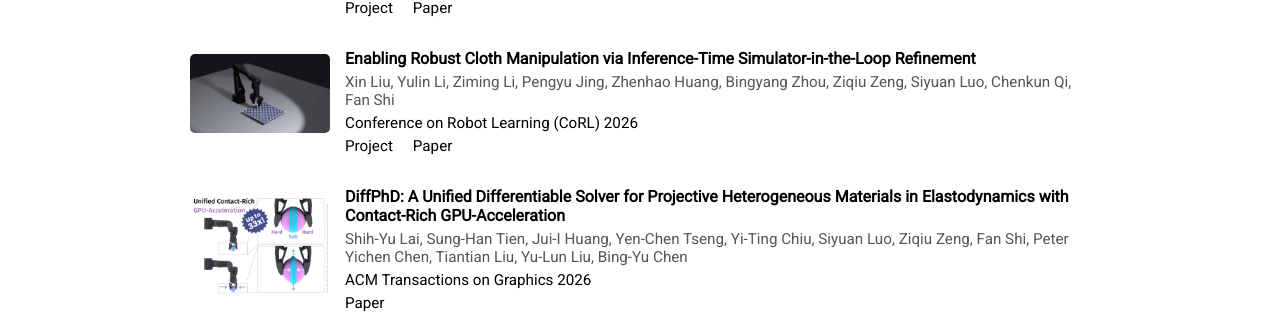
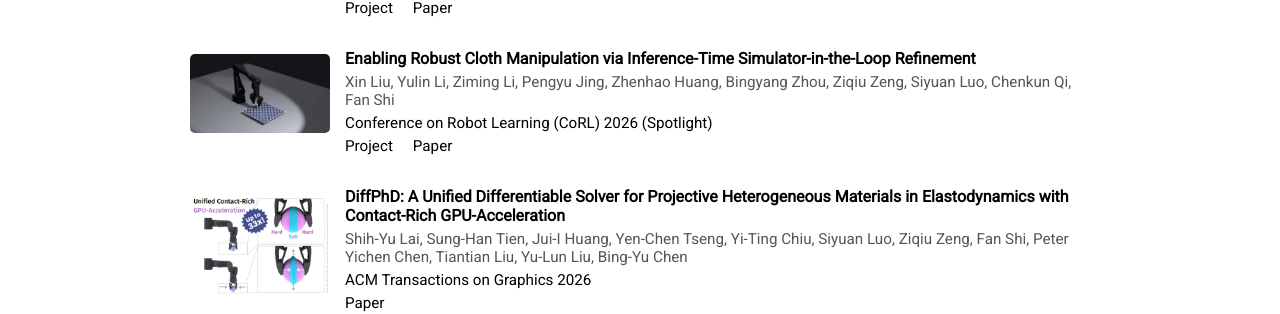
Before and after one commit to NUS-HcRL/nus-hcrl.github.io, a Jekyll site: the page built from pages/research.md, in a window 1280 px wide and 900 px high. Shown: the part 329-643 px from the top of the window. Built offline with Jekyll 4.4.1, drawn with Linux system fonts in a browser that asks for light colours; nearby versions of some CDN libraries.

Commit message:
Update publication venue to include 'Spotlight'

```diff
--- a/pages/research.md
+++ b/pages/research.md
@@ -38,7 +38,7 @@ permalink: /research
         <div class="publication-info">
             <div class="publication-title">Enabling Robust Cloth Manipulation via Inference-Time Simulator-in-the-Loop Refinement</div>
             <div class="publication-authors">Xin Liu, Yulin Li, Ziming Li, Pengyu Jing, Zhenhao Huang, Bingyang Zhou, Ziqiu Zeng, Siyuan Luo, Chenkun Qi, Fan Shi</div>
-            <div class="publication-venue">Conference on Robot Learning (CoRL) 2026</div>
+            <div class="publication-venue">Conference on Robot Learning (CoRL) 2026 (Spotlight)</div>
             <div class="publication-links">
                 <a href="https://silr-cloth.github.io/" class="publication-link">Project</a>
                 <a href="https://arxiv.org/abs/2606.24552/" class="publication-link">Paper</a>
```
